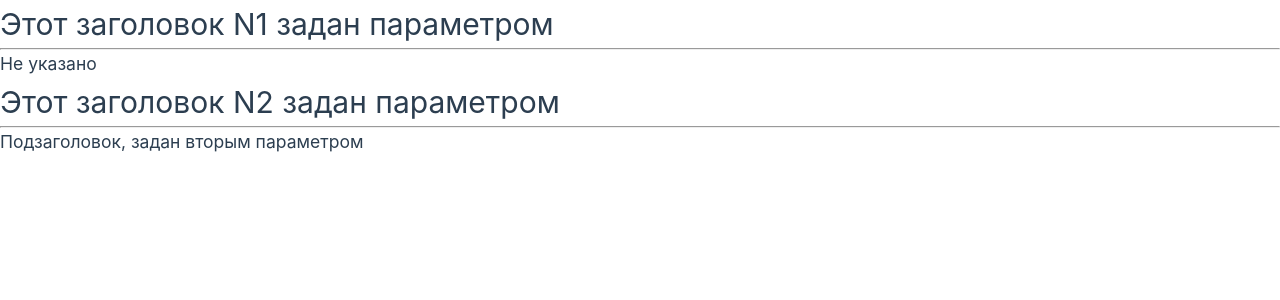
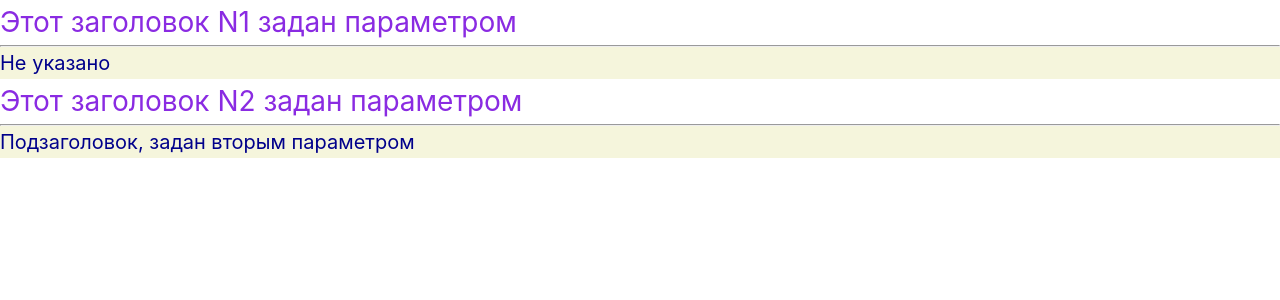
Before and after one commit to Alex-Samarkin/vue_2, a Vue app: page / in a window 1280 px wide. Shown: the top 300 px of the page. Built offline with nearby package versions, Linux system fonts and the light colour scheme.

Commit message:
comp1_style

```diff
--- a/src/components/comp1.vue
+++ b/src/components/comp1.vue
@@ -13,10 +13,19 @@ defineProps({
 </script>
 
 <template>
-    <h1>{{header1}}</h1>
+    <h1 class='title'>{{header1}}</h1>
     <hr />
-    <h3>{{header2}}</h3>
+    <h3 class='subtitle'>{{header2}}</h3>
 </template>
 
 <style scoped>
+    .title {
+        font-size: 28px;
+        color: blueviolet;
+        }
+    .subtitle{
+        font-size: 20px;
+        color: darkblue;
+        background-color: beige;
+        }
 </style>
```
